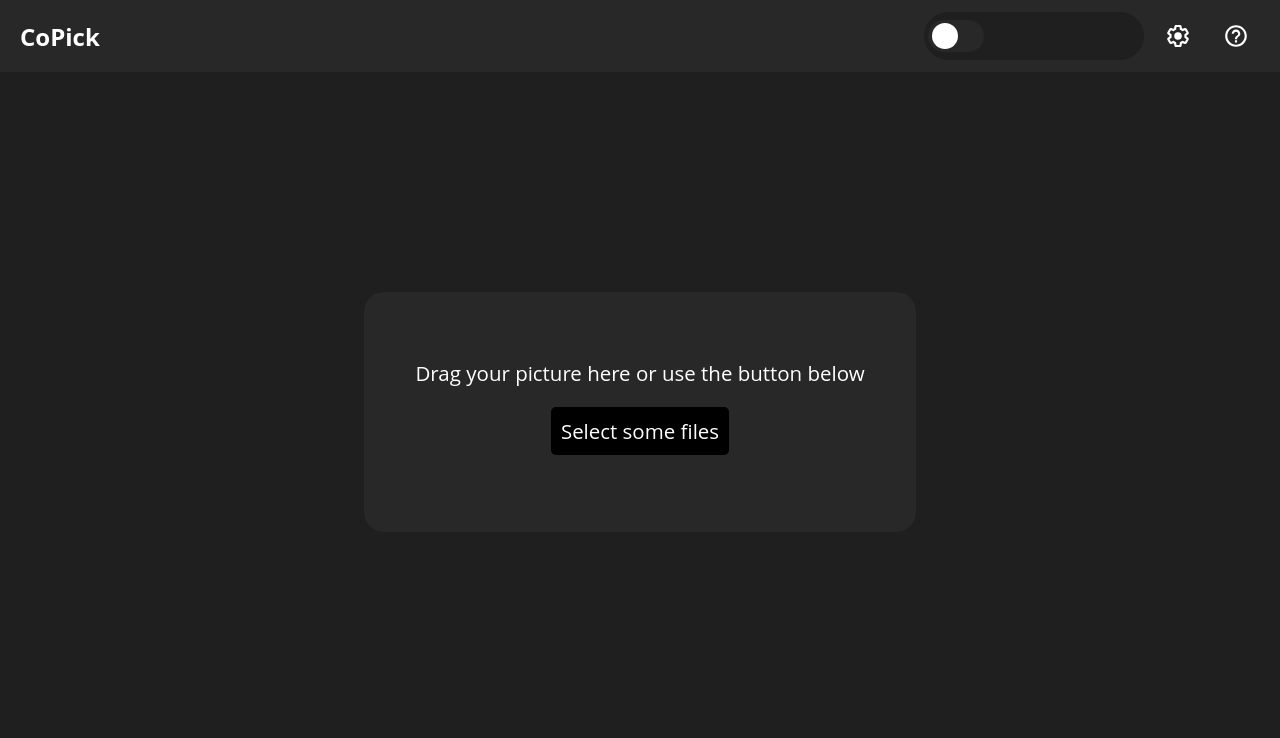
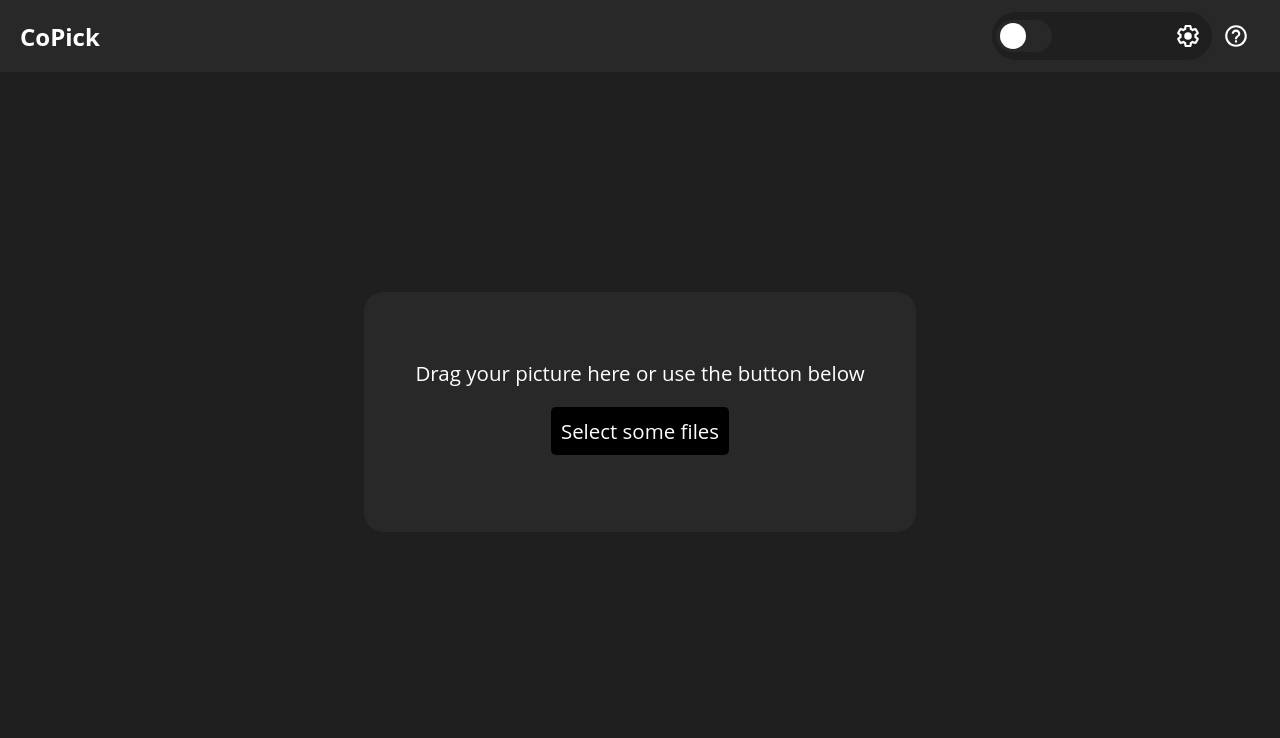
Before and after one commit to NikitaKemarskiy/color-pick, a website: page public/index.html in a window 1280 px wide. Both pictures are taken after a click on the button 1178 px from the left and 36 px from the top of the page. Shown: the top 738 px of the page. Drawn offline with nearby package versions, Linux system fonts and the light colour scheme.

Commit message:
made hidden settings

```diff
--- /dev/null
+++ b/public/assets/scripts/settings_btn.js
@@ -0,0 +1,25 @@
+function set_window() {
+  console.log('i work');
+  const setting_menu = document.querySelector('#menu_from_button');
+  const computed_style = window.getComputedStyle(setting_menu);
+  if (computed_style.visibility == 'hidden') {
+    set_window_open(setting_menu);
+  }
+  else if (computed_style.visibility == "visible"){
+    set_window_close(setting_menu);
+  }
+}
+
+function set_window_open(menu) {
+  menu.style.width = "220px";
+  menu.style.opacity = 1;
+  menu.style.visibility = 'visible';
+  menu.childNodes[1].style.opacity = 1;
+}
+
+function set_window_close(menu) {
+  menu.style.width = '48px';
+  menu.style.opacity = 0;
+  menu.style.visibility = 'hidden';
+  menu.childNodes[1].style.opacity = 0;
+}
--- a/public/assets/styles/submenu.css
+++ b/public/assets/styles/submenu.css
@@ -1,10 +1,15 @@
-.menu_from_button{
+#menu_from_button{
+  position: absolute;
+  right: 0;
   display: flex;
-  width: 220px;
+  width: 0px;
   height: 48px;
   border-radius: 24px;
   background: #1F1F1F;
   align-items: center;
+  visibility: hidden;
+  opacity: 0;
+  transition: width 0.3s ease-in-out, visibility 0.3s ease-in-out, opacity .7s ease-out;
 }
 
 .check:before{
@@ -35,6 +40,7 @@ input[type="checkbox"]{
   margin-left: 4px;
   transition: background .3s ease-in;
   overflow: hidden;
+  transition: opacity .2s ease-out;
 }
 
 input[type="checkbox"]:checked ~ .check{
--- a/public/assets/styles/submenu_light.css
+++ b/public/assets/styles/submenu_light.css
@@ -1,10 +1,15 @@
-.menu_from_button{
+#menu_from_button{
+  position: absolute;
+  right: 0;
   display: flex;
   width: 220px;
   height: 48px;
   border-radius: 24px;
-  background: #aaaaaa;
+  background: #dddddd;
   align-items: center;
+  visibility: hidden;
+  opacity: 0;
+  transition: width 0.3s ease-in-out, visibility 0.3s ease-in-out, opacity .7s ease-out;
 }
 
 .check:before{
@@ -35,6 +40,7 @@ input[type="checkbox"]{
   margin-left: 4px;
   transition: background .3s ease-in;
   overflow: hidden;
+  transition: opacity .2s ease-out;
 }
 
 input[type="checkbox"]:checked ~ .check{
@@ -50,7 +56,7 @@ input[type="checkbox"]:checked ~ .check:before{
   content: '';
   top: 3px;
   right: 4px;
-  background: #aaaaaa;
+  background: #dddddd;
   width: 26px;
   height: 26px;
   border-radius: 50%;
--- a/public/assets/styles/worksheet_style.css
+++ b/public/assets/styles/worksheet_style.css
@@ -41,16 +41,20 @@ body{
 
 
 /*--------BUTTONS---------*/
-
+.settings{
+  height: 48px;
+  width: 48px;
+  position: relative;
+  border-radius: 50%;
+  vertical-align: center;
+  padding: 0;
+}
 .menu_button{
   background: transparent;
   border: none;
   height: 48px;
   width: 48px;
   border-radius: 50%;
-  background: transparent;
-  color: white;
-  margin-left: 10px;
   vertical-align: center;
   padding: 0;
   text-align: center;
@@ -61,6 +65,7 @@ body{
   justify-content: center;
   cursor: pointer;
   animation-iteration-count: infinite;
+  position: relative;
 }
 .menu_button:active{
   background-color: #1F1F1F;
@@ -98,7 +103,7 @@ body{
 }
 
 
-.settings_button:hover{
+.settings_button:hover svg{
   -webkit-animation: rotating 1s linear infinite;
   -moz-animation: rotating 1s linear infinite;
   -ms-animation: rotating 1s linear infinite;
--- a/public/assets/styles/worksheet_style_light.css
+++ b/public/assets/styles/worksheet_style_light.css
@@ -42,6 +42,14 @@ body{
 
 
 /*--------BUTTONS---------*/
+.settings{
+  height: 48px;
+  width: 48px;
+  position: relative;
+  border-radius: 50%;
+  vertical-align: center;
+  padding: 0;
+}
 
 .menu_button{
   background: transparent;
@@ -49,9 +57,6 @@ body{
   height: 48px;
   width: 48px;
   border-radius: 50%;
-  background: transparent;
-  color: white;
-  margin-left: 10px;
   vertical-align: center;
   padding: 0;
   text-align: center;
@@ -62,8 +67,9 @@ body{
   justify-content: center;
   cursor: pointer;
   animation-iteration-count: infinite;
+  position: relative;
 }
-.menu_button:active{
+.menu_button:hover{
   background-color: #dddddd;
 }
 
@@ -99,7 +105,7 @@ body{
 }
 
 
-.settings_button:hover{
+.settings_button:hover svg{
   -webkit-animation: rotating 1s linear infinite;
   -moz-animation: rotating 1s linear infinite;
   -ms-animation: rotating 1s linear infinite;
--- a/public/index.html
+++ b/public/index.html
@@ -16,6 +16,7 @@
   <script type="text/javascript" src="assets/scripts/getPixFromImage.js"></script>
   <script src="assets/scripts/drop.js"></script>
   <script src="assets/scripts/theme_check.js"></script>
+  <script src="assets/scripts/settings_btn.js"></script>
   <title>CoPick</title>
 </head>
 
@@ -27,13 +28,14 @@
         <h1 class="header_project-name"> <a href="/">CoPick</a></h1>
       </div>
       <div class="header_buttons">
-        <div class="menu_from_button">
+        <div class="settings">
+          <div id="menu_from_button">
             <label for="theme">
               <input type="checkbox" name="theme" id="theme" onchange="checker()">
               <span class="check"></span>
             </label>
           </div>
-        <button  class="menu_button settings_button">
+          <button  class="menu_button settings_button" onclick="set_window()">
             <svg width="26" height="26" viewBox="0 0 24 24" class="NSy2Hd RTiFqe null">
               <path fill="white"
                 d="M13.85 22.25h-3.7c-.74 0-1.36-.54-1.45-1.27l-.27-1.89c-.27-.14-.53-.29-.79-.46l-1.8.72c-.7.26-1.47-.03-1.81-.65L2.2 15.53c-.35-.66-.2-1.44.36-1.88l1.53-1.19c-.01-.15-.02-.3-.02-.46 0-.15.01-.31.02-.46l-1.52-1.19c-.59-.45-.74-1.26-.37-1.88l1.85-3.19c.34-.62 1.11-.9 1.79-.63l1.81.73c.26-.17.52-.32.78-.46l.27-1.91c.09-.7.71-1.25 1.44-1.25h3.7c.74 0 1.36.54 1.45 1.27l.27 1.89c.27.14.53.29.79.46l1.8-.72c.71-.26 1.48.03 1.82.65l1.84 3.18c.36.66.2 1.44-.36 1.88l-1.52 1.19c.01.15.02.3.02.46s-.01.31-.02.46l1.52 1.19c.56.45.72 1.23.37 1.86l-1.86 3.22c-.34.62-1.11.9-1.8.63l-1.8-.72c-.26.17-.52.32-.78.46l-.27 1.91c-.1.68-.72 1.22-1.46 1.22zm-3.23-2h2.76l.37-2.55.53-.22c.44-.18.88-.44 1.34-.78l.45-.34 2.38.96 1.38-2.4-2.03-1.58.07-.56c.03-.26.06-.51.06-.78s-.03-.53-.06-.78l-.07-.56 2.03-1.58-1.39-2.4-2.39.96-.45-.35c-.42-.32-.87-.58-1.33-.77l-.52-.22-.37-2.55h-2.76l-.37 2.55-.53.21c-.44.19-.88.44-1.34.79l-.45.33-2.38-.95-1.39 2.39 2.03 1.58-.07.56a7 7 0 0 0-.06.79c0 .26.02.53.06.78l.07.56-2.03 1.58 1.38 2.4 2.39-.96.45.35c.43.33.86.58 1.33.77l.53.22.38 2.55z">
@@ -41,6 +43,7 @@
               <circle fill="white" cx="12" cy="12" r="3.5"></circle>
             </svg>
           </button>
+        </div>
         <button class="menu_button help_button">
           <svg width="26" height="26" viewBox="0 0 24 24" class="NSy2Hd RTiFqe null">
             <path fill="#ffffff"
```
Lines whose indentation alone changed are shown as unchanged.
